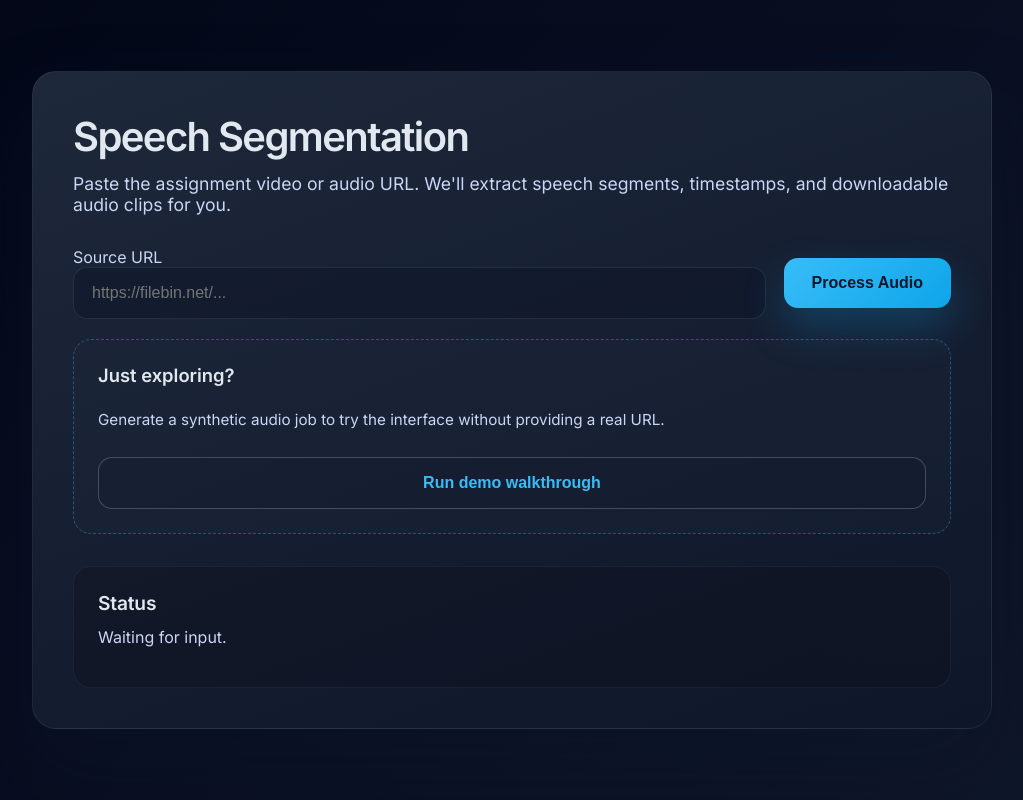
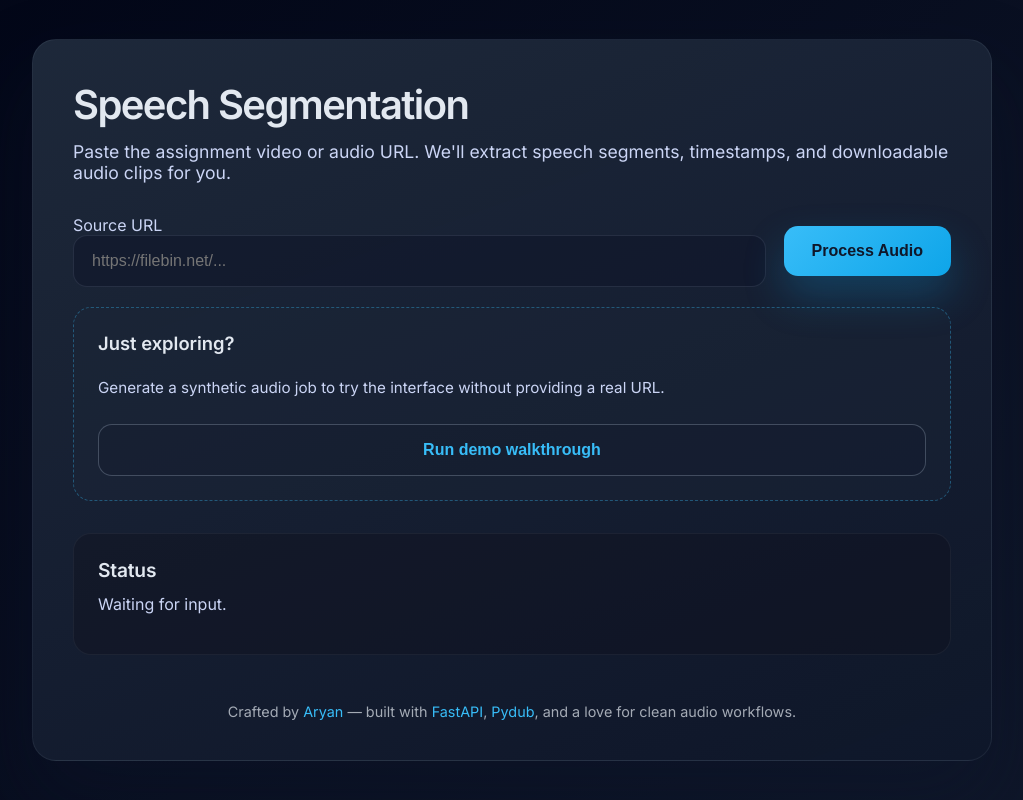
Before and after one commit to AryanKumarOfficial/Speech-Segmentation-Web-App, a FastAPI app: page / in a window 1280 px wide. Shown: the whole page, without its empty margins (128-1151 px from the left). Run offline with FastAPI, Linux system fonts and the light colour scheme.

Commit message:
adds credit

```diff
--- a/app/templates/index.html
+++ b/app/templates/index.html
@@ -222,6 +222,23 @@
             font-size: 0.95rem;
         }
 
+        footer {
+            margin-top: 48px;
+            text-align: center;
+            color: rgba(226, 232, 240, 0.7);
+            font-size: 0.9rem;
+        }
+
+        footer a {
+            color: var(--accent);
+            text-decoration: none;
+            font-weight: 500;
+        }
+
+        footer a:hover {
+            color: var(--accent-hover);
+        }
+
         @media (max-width: 768px) {
             form {
                 grid-template-columns: 1fr;
@@ -292,6 +309,12 @@
                 <tbody id="segments"></tbody>
             </table>
         </section>
+
+        <footer>
+            Crafted by <a href="https://github.com/aryankumarofficial" target="_blank" rel="noopener">Aryan</a> — built with
+            <a href="https://fastapi.tiangolo.com/" target="_blank" rel="noopener">FastAPI</a>,
+            <a href="https://github.com/jiaaro/pydub" target="_blank" rel="noopener">Pydub</a>, and a love for clean audio workflows.
+        </footer>
     </main>
 
     <script>
```
Also changed, not shown: README.md.
